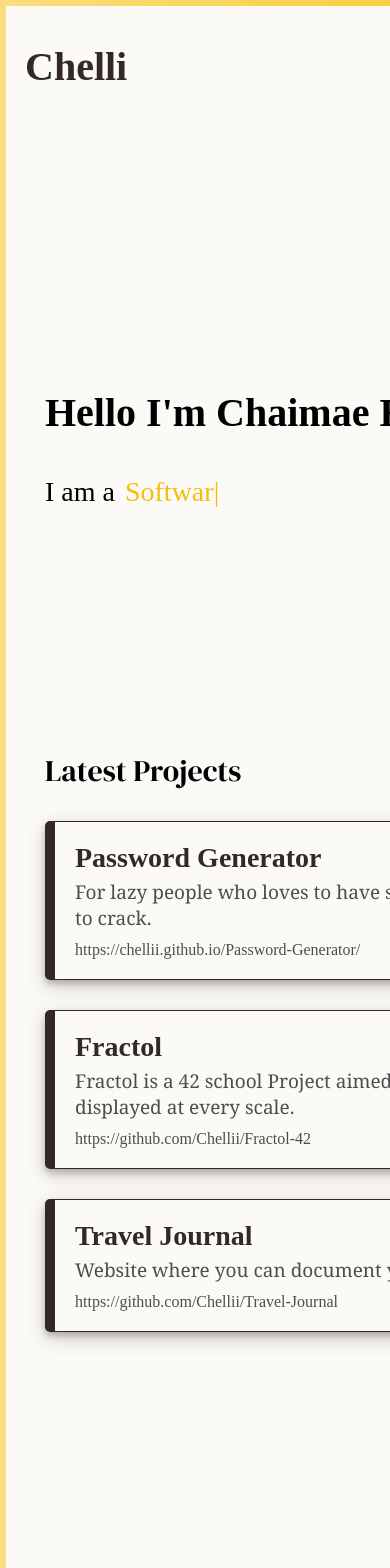
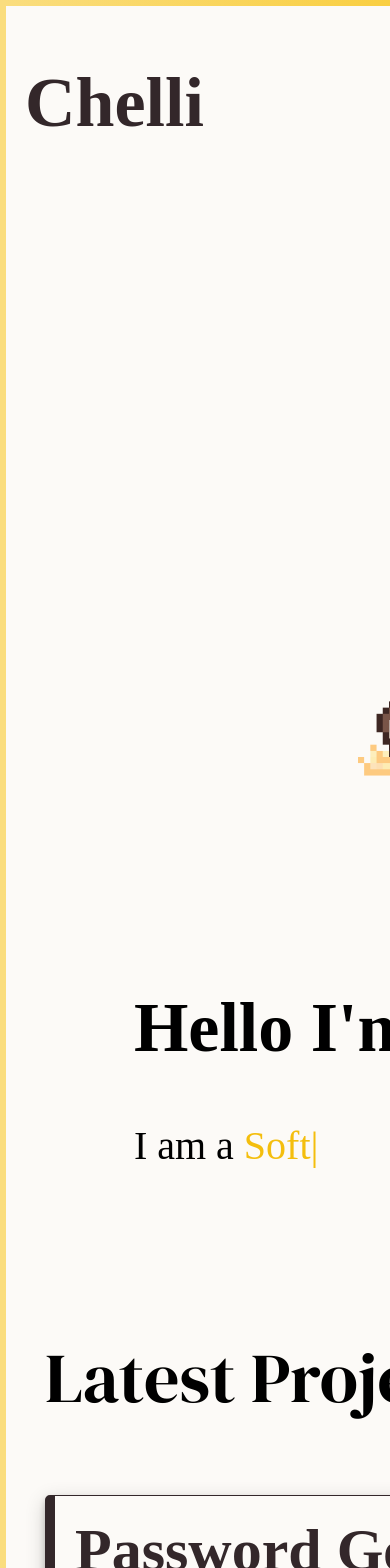
Before and after one commit to Chellii/Chelli, a React (Create React App) app: page / in a window 390 px wide. Shown: the top 1568 px of the page. Built offline with nearby package versions, Linux system fonts and the light colour scheme; a web font is replaced by a local one.

Commit message:
mobile ver

```diff
--- a/src/Components/Header.js
+++ b/src/Components/Header.js
@@ -10,6 +10,9 @@ const useStyles = makeStyles({
         fontFamily: "'Henny Penny', cursive",
         fontSize: 25,
         color: '#33272A',
+        ['@media screen and (max-width: 455px)'] : {
+            fontSize: 35,
+          },
       '&:link': {
           textDecoration: 'none'
       },
@@ -23,7 +26,7 @@ export default function Header() {
     const classes = useStyles();
     return (
         <header className="header--container">
-            <h1>Chelli</h1>
+            <Link className={classes.root} to="/"><h1>Chelli</h1></Link>
             <ul className="header-ul">
                 <li><Link className={classes.root} to="/about">About</Link></li>
                 <li><Link className={classes.root} to="projects">Projects</Link></li>
--- a/src/Components/LatestProject.js
+++ b/src/Components/LatestProject.js
@@ -8,12 +8,17 @@ const useStyles = makeStyles({
       fontSize: 18,
       margin: 0,
       color:"#4e4d4d !important",
+      ['@media screen and (max-width: 455px)'] : {
+        fontSize: 35,
+        color: '#a26700ef !important'
+      },
       "&:hover": {
         color: '#a26700ef !important'
       },
       '&:link': {
           textDecoration: 'none'
-      }
+      },
+
     },
   });
 
--- a/src/pages/Home.js
+++ b/src/pages/Home.js
@@ -76,16 +76,16 @@ export default function Home() {
                             </div>
                             <div className="socialnet">
                                 <a href={"https://github.com/Chellii"} target={"_blank"} >
-                                    <AiOutlineGithub color={'#432600'} size={45} style={{'paddingRight': 25}} />
+                                    <AiOutlineGithub color={'#432600'} size={50} style={{'paddingRight': 25}} />
                                 </a>
                                 <a href={"https://www.linkedin.com/in/chaimae-el-oiriagli-44804518a/"} target={"_blank"} >
-                                    <AiFillLinkedin color={'#432600'} size={45} style={{'paddingRight': 25}} />
+                                    <AiFillLinkedin color={'#432600'} size={50} style={{'paddingRight': 25}} />
                                 </a>
                                 <a href={"https://twitter.com/Ch_ellii"} target={"_blank"} >
-                                    <AiFillTwitterSquare color={'#432600'} size={45}  style={{'paddingRight': 25}} />
+                                    <AiFillTwitterSquare color={'#432600'} size={50}  style={{'paddingRight': 25}} />
                                 </a>
                                 <a href={"mailto:eloiriaglichaimae2@gmail.com"} target={"_blank"} >
-                                    <AiOutlineMail color={'#432600'} size={45} />
+                                    <AiOutlineMail color={'#432600'} size={50} />
                                 </a>
                             </div>
                         </div>
--- a/src/styles/Footer.css
+++ b/src/styles/Footer.css
@@ -11,3 +11,9 @@ footer > p {
     font-family: 'Henny Penny', cursive;
     font-size: 17px;
 }
+
+@media screen and (max-width: 455px) {
+    footer > p {
+        font-size: 30px;
+    }
+}
--- a/src/styles/home.css
+++ b/src/styles/home.css
@@ -119,3 +119,50 @@
     padding-top: 40px;
     padding-bottom: 30px;
 }
+
+@media screen and (max-width: 455px) {
+    .projects-main > p {
+        font-size: 70px;
+    }
+
+    .info-div-title > h1 {
+        font-size: 70px;
+    }
+
+    .info-div-title > p {
+        font-size: 30px;
+    }
+.info-div > p {
+    font-size: 40px;
+}
+.info-main-div {
+    flex-direction: column-reverse;
+    align-items: center;
+}
+.img-div > img {
+    width: 680px;
+}
+
+.getInTouch > h1 {
+    font-size: 60px;
+}
+.callMe > p {
+    font-size: 40px;
+}
+.helloButton {
+    background-color: #f5c118;
+    width: 280px;
+    height: 120px;
+    border-radius: 15px;
+
+}
+
+.helloButton > a {
+    font-size: 30px;
+}
+
+.socialnet {
+    padding-top: 50px;
+    padding-bottom: 80px;
+}
+}
--- a/src/styles/latestProject.css
+++ b/src/styles/latestProject.css
@@ -34,3 +34,29 @@
     margin: 0;
     color: #4e4d4d;
 }
+@media screen and (max-width: 992px) {
+    .latestProject-container > p {
+        font-size: 24px;
+    }
+    .latestProject-container > h3{
+        font-size: 33px;
+    }
+}
+
+@media screen and (max-width: 455px) {
+    .latestProject-container > p {
+        font-size: 45px;
+    }
+    .latestProject-container > h3{
+        font-size: 60px;
+    }
+    .header--container > h1 {
+        /* font-size: 60px; */
+    }
+    .header-ul > li {
+        font-size: 30px;
+    }
+    .footer > p {
+        font-size: 25px;
+    }
+}
```
